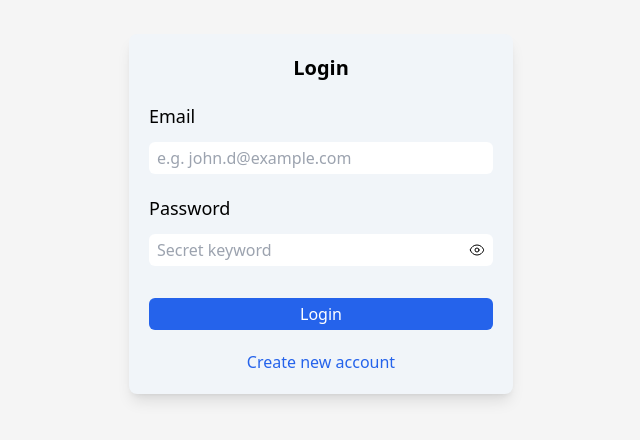
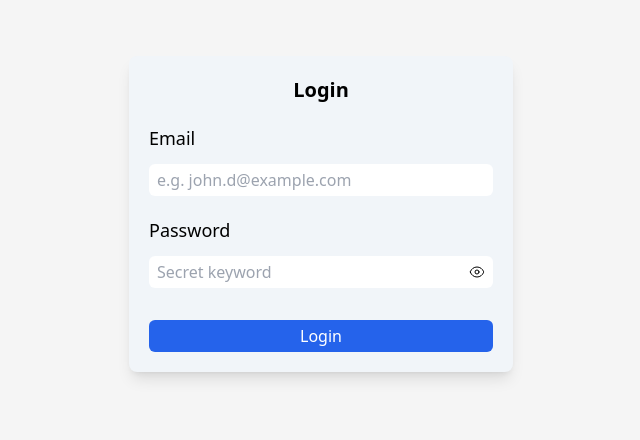
Before and after one commit to mdazlaanzubair/supabase-realtime-chat-app, a React (Vite) app: page / in a window 1280 px wide. Shown: the part 186-626 px from the top of the page, without its empty margins (319-959 px from the left). Built offline with nearby package versions, Linux system fonts and the light colour scheme.

Commit message:
removed github deploy and created desi socket

```diff
--- a/package.json
+++ b/package.json
@@ -1,13 +1,11 @@
 {
-  "homepage": "https://mdazlaanzubair.github.io/supabase-realtime-chat-app",
+  "homepage": "https://supabase-realtime-chat-app.vercel.app/app/register",
   "name": "listing-project",
   "private": true,
   "version": "0.0.0",
   "type": "module",
   "scripts": {
     "dev": "vite",
-    "predeploy": "npm run build",
-    "deploy": "gh-pages -d dist",
     "build": "vite build",
     "lint": "eslint . --ext js,jsx --report-unused-disable-directives --max-warnings 0",
     "preview": "vite preview"
@@ -30,7 +28,6 @@
     "eslint-plugin-react": "^7.34.1",
     "eslint-plugin-react-hooks": "^4.6.0",
     "eslint-plugin-react-refresh": "^0.4.6",
-    "gh-pages": "^6.1.1",
     "postcss": "^8.4.38",
     "tailwindcss": "^3.4.3",
     "vite": "^5.2.0"
--- a/src/auth/Signin.jsx
+++ b/src/auth/Signin.jsx
@@ -219,9 +219,9 @@ const SigninForm = () => {
           )}
           Login
         </button>
-        <Link to="/register" className="text-blue-600">
+        {/* <Link to="/register" className="text-blue-600">
           Create new account
-        </Link>
+        </Link> */}
       </div>
     </form>
   );
--- a/src/main.jsx
+++ b/src/main.jsx
@@ -8,14 +8,11 @@ import GlobalRoom from "./rooms/GlobalRoom";
 
 const router = createBrowserRouter([
   {
-    basename: "/app",
-  },
-  {
     path: "/",
     element: <SigninForm />,
   },
   {
-    path: "/register",
+    path: "/secret-register",
     element: <SignupForm />,
   },
   {
--- a/src/rooms/GlobalRoom.jsx
+++ b/src/rooms/GlobalRoom.jsx
@@ -208,6 +208,12 @@ const GlobalRoom = () => {
       }
     )
     .subscribe();
+
+  useEffect(() => {
+    console.log("Chat Insert Socket", insertChatSocket);
+    console.log("Chat Update Socket", updateChatSocket);
+    setInterval(() => getChats(), 500);
+  }, []);
 
   useEffect(() => {
     const email = localStorage.getItem("email");
```
Also changed, not shown: 1 other file (tests, documents, lock files or other folders).
